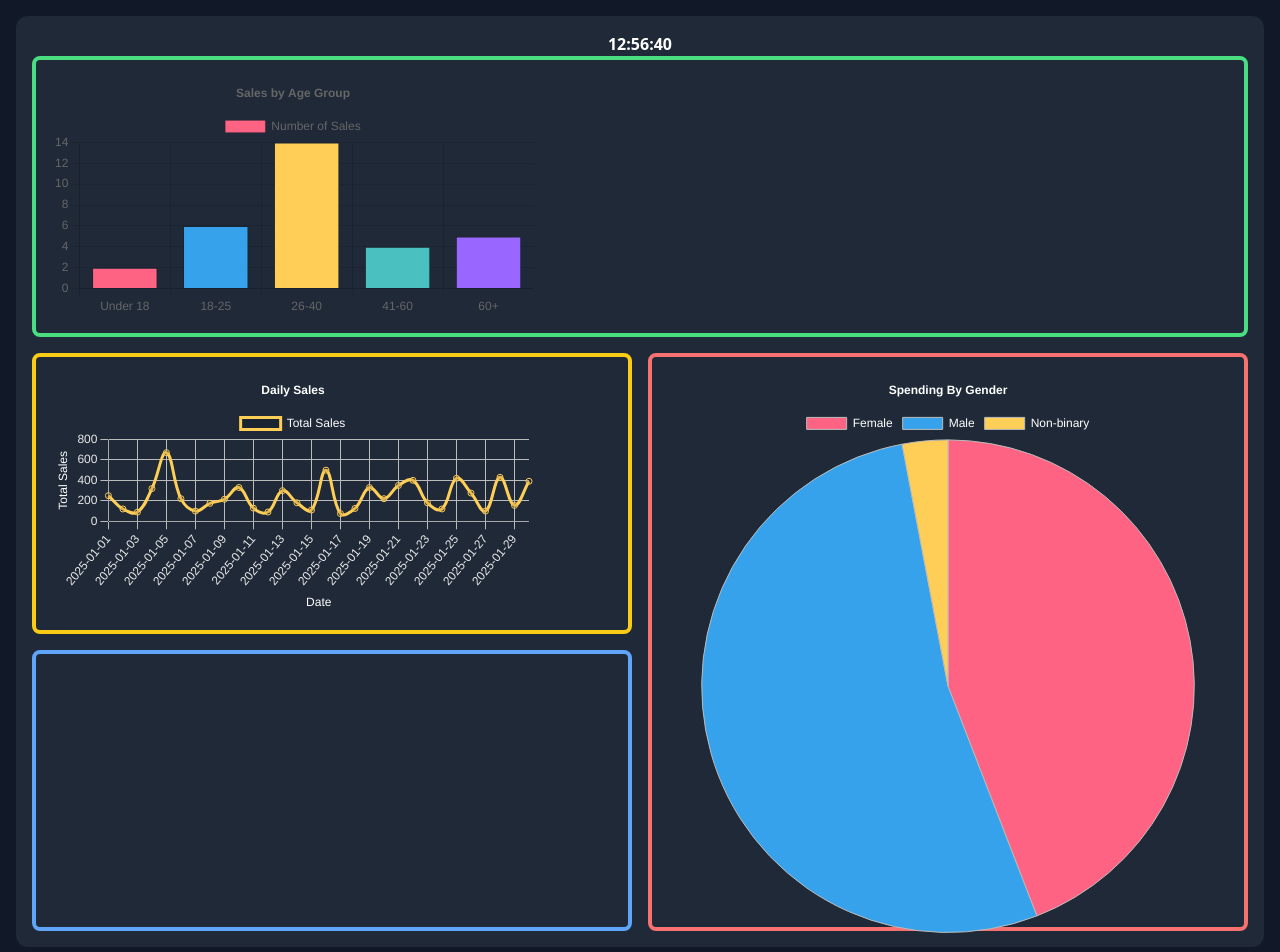
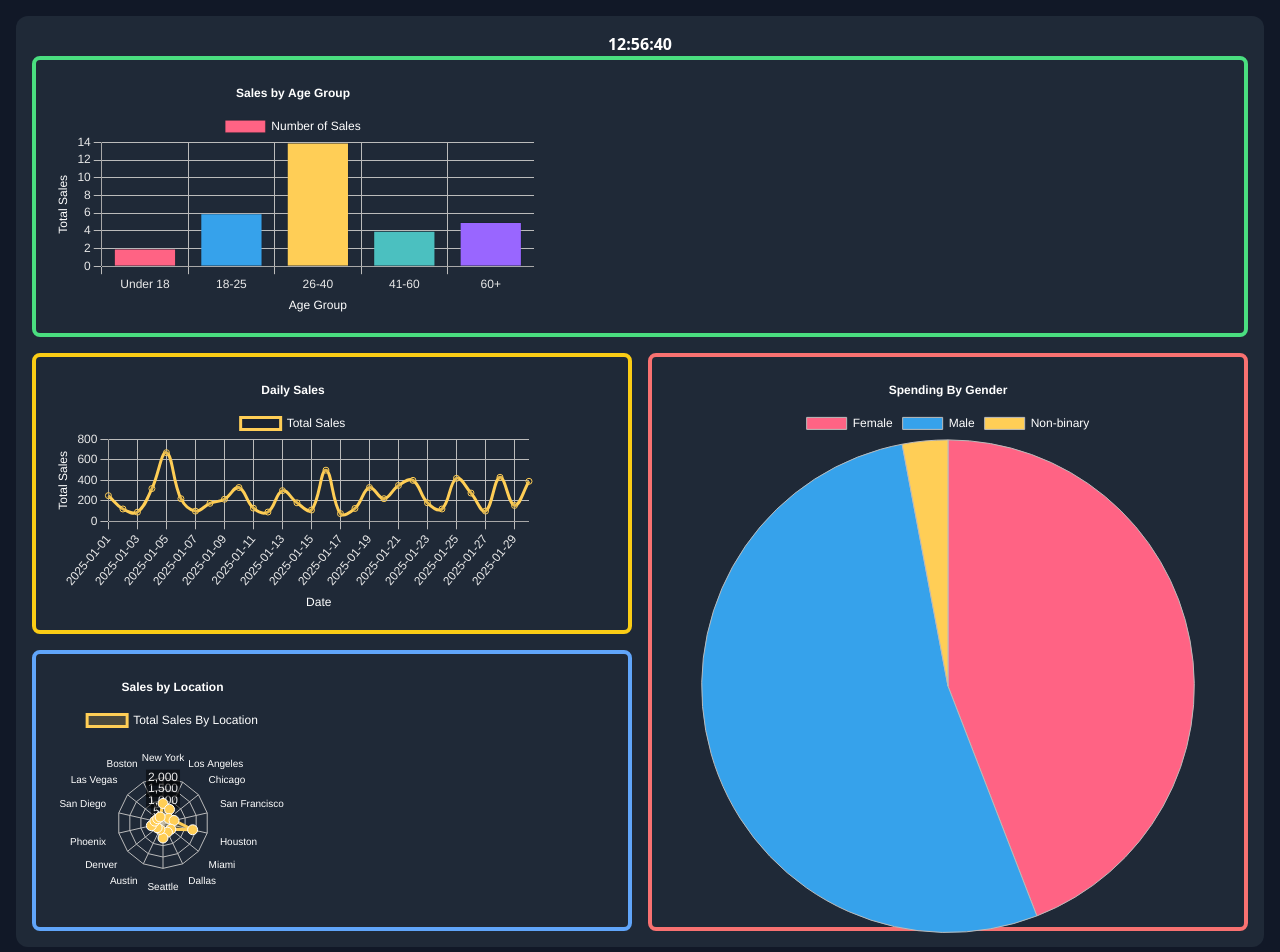
Before and after one commit to ccynth1a/sophie-project, a SvelteKit app: page / in a window 1280 px wide. Shown: the top 952 px of the page. Built offline with nearby package versions, Linux system fonts and the light colour scheme.

Commit message:
added radar chart

```diff
--- a/src/BarChart.svelte
+++ b/src/BarChart.svelte
@@ -31,11 +31,43 @@
         plugins: {
             legend: {
                 position: 'top',
+                labels: {
+                    color: '#FFFFFF'
+                }
             },
             title: {
+                color: '#FFFFFF',
                 display: true,
                 text: 'Sales by Age Group'
             }
+        },
+        scales: {
+            x: {
+                title: {
+                    display: true,
+                    text: 'Age Group',
+                    color: '#FFFFFF'
+                },
+                ticks: {
+                    color: '#E9E9E9'
+                },
+                grid: {
+                    color: '#BBBBBB'
+                }
+            },
+            y: {
+                title: {
+                    display: true,
+                    text: 'Total Sales',
+                    color: '#FFFFFF'
+                },
+                ticks: {
+                    color: '#E9E9E9'
+                },
+                grid: {
+                    color: '#BBBBBB'
+                }
+            },
         }
     }
 </script>
--- /dev/null
+++ b/src/RadarChart.svelte
@@ -0,0 +1,69 @@
+<script lang="ts">
+    import salesJSON from "$lib/sales.json"
+    import Chart from "./Chart.svelte";
+
+    const salesByLocation = salesJSON.sales.reduce((accumulator: any, sale) => {
+        accumulator[sale.location] = (accumulator[sale.location] || 0) + sale.total_spent;
+        return accumulator
+    }, {})
+
+    const labels = Object.keys(salesByLocation);
+    const salesData = Object.values(salesByLocation);
+
+    const data = {
+        labels: labels,
+        datasets: [
+            {
+                label: 'Total Sales By Location',
+                data: salesData,
+                borderColor: '#FFCE56',
+                backgroundColor: 'rgba(255, 206, 86, 0.2)',
+                pointBackgroundColor: '#FFCE56',
+                pointBorderColor: '#FFFFFF',
+                pointBorderWidth: 1,
+                pointRadius: 5,
+                fill: true
+            }
+        ]
+    }
+
+    const options = {
+        responsive: true,
+        plugins: {
+            legend: {
+                position: 'top',
+                labels: {
+                    color: '#FFFFFF'
+                }
+            },
+            title: {
+                display: true,
+                text: "Sales by Location",
+                color: '#FFFFFF'
+            }
+        },
+        scales: {
+            r: {
+                angleLines: {
+                    display: true,
+                    color: '#BBBBBB'
+                },
+                suggestedMin: 0,
+                suggestedMax: Math.max(...salesData) * 1.2,
+                grid: {
+                    color: '#BBBBBB'
+                },
+                ticks: {
+                    display: true,
+                    color: '#E9E9E9',
+                    backdropColor: 'rgba(0,0,0,0.5)'
+                },
+                pointLabels: {
+                    color: '#FFFFFF'
+                }
+            }
+        }
+    }
+</script>
+
+<Chart type="radar" {data} {options} />
--- a/src/routes/+page.svelte
+++ b/src/routes/+page.svelte
@@ -2,6 +2,7 @@
     import BarChart from '../BarChart.svelte';
     import Clock from '../Clock.svelte';
     import PieChart from '../PieChart.svelte';
+    import RadarChart from '../RadarChart.svelte';
     import SalesChart from '../SalesChart.svelte';
 
 </script>
@@ -35,6 +36,7 @@
                 </div>
             </div>
             <div class=" border-4 border-blue-400 rounded-lg p-4 col-span-1 ">
+                <RadarChart />
             </div>
         </div>
     </div>
```
